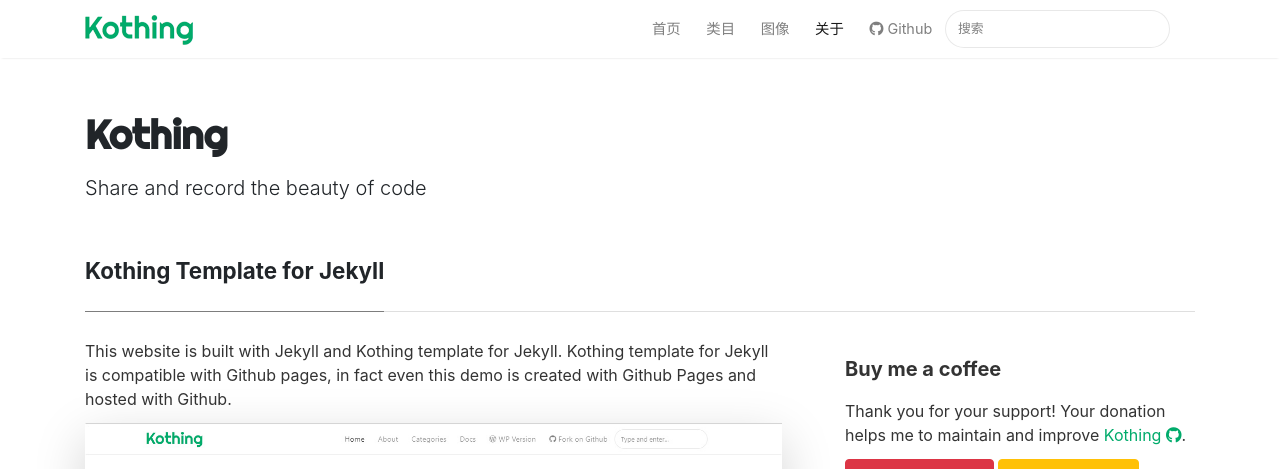
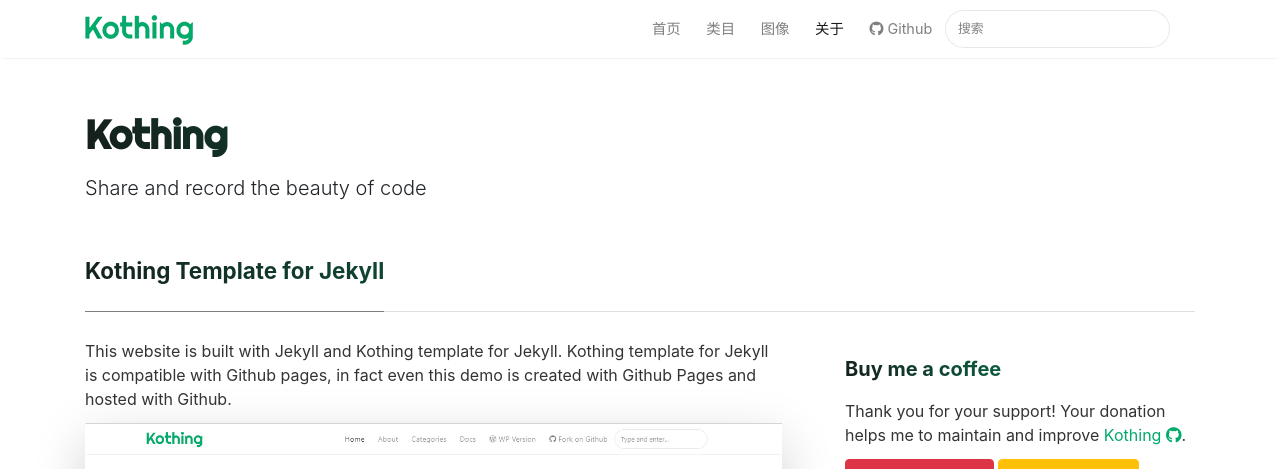
Before and after one commit to kothing/kothing.github.io, a Jekyll site: the page built from _pages/about.md, in a window 1280 px wide and 1400 px high. Shown: the top 469 px of the window. Built offline with Jekyll 4.4.1, drawn with Linux system fonts in a browser that asks for light colours; nearby versions of some CDN libraries; comment, search, counter and statistics services are not loaded.

Commit message:
Update screen.css

```diff
--- a/assets/css/screen.css
+++ b/assets/css/screen.css
@@ -17,6 +17,10 @@
     font-family: -apple-system, system-ui, BlinkMacSystemFont, "Segoe UI", Roboto, "Helvetica Neue", Arial, sans-serif;
     font-weight: 700;
     margin: 1rem 0;
+    background: linear-gradient(45deg,#151d1a,#00ab6b);
+    -webkit-text-fill-color: transparent;
+    -webkit-background-clip: text;
+    transition: transform .35s;
 }
 
 .h1, h1 {
```
